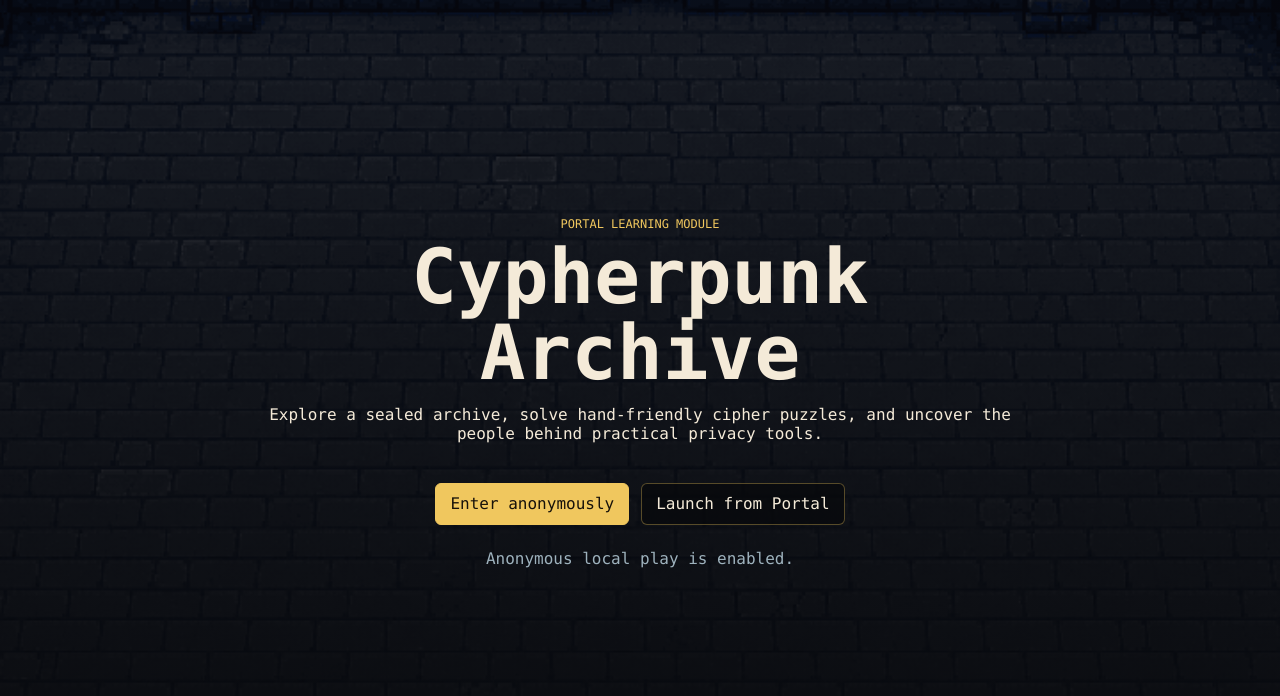
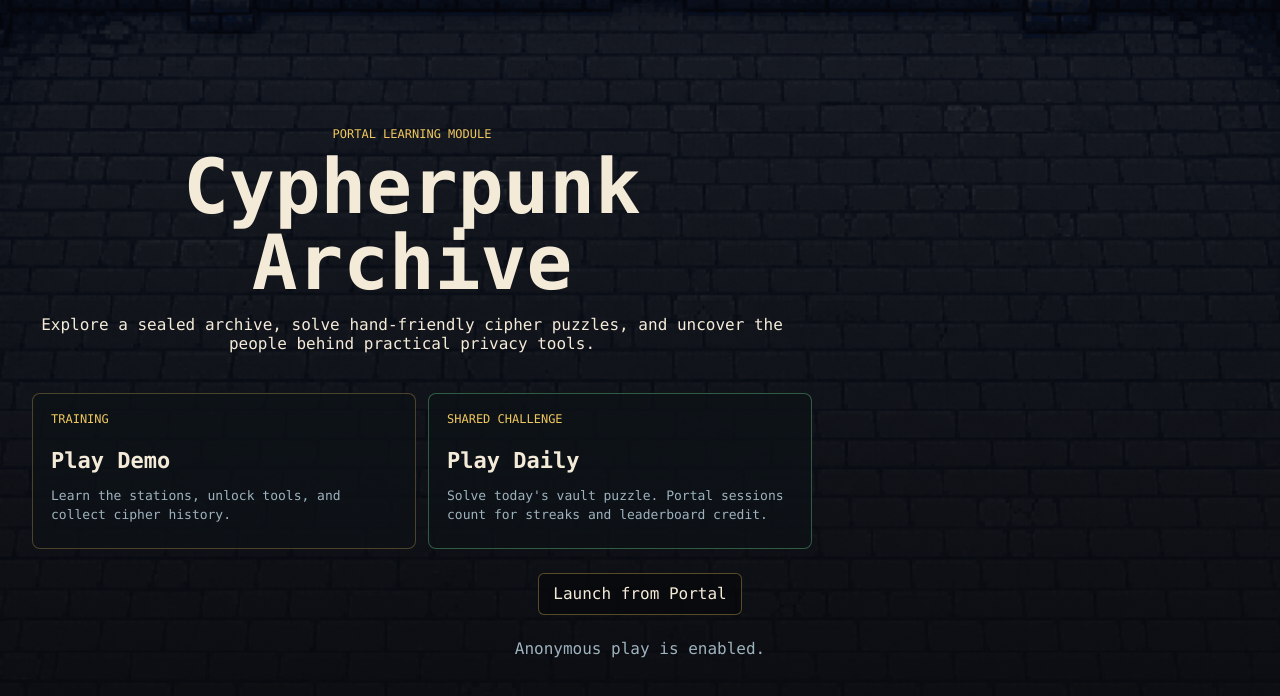
Before and after one commit to raid-guild/forge-Cypherpunk-Archive, a Next.js app: page / in a window 1280 px wide. Shown: the top 696 px of the page. Built offline with nearby package versions, Linux system fonts and the light colour scheme; no server answers.

Commit message:
Add home page play mode chooser

```diff
--- a/app/globals.css
+++ b/app/globals.css
@@ -62,6 +62,52 @@ button:disabled {
 
 .start-copy {
   max-width: 760px;
+}
+
+.mode-grid {
+  width: min(780px, 100%);
+  display: grid;
+  grid-template-columns: 1fr 1fr;
+  gap: 12px;
+}
+
+.mode-card {
+  display: grid;
+  gap: 9px;
+  min-height: 156px;
+  border: 1px solid rgba(240, 199, 94, 0.28);
+  border-radius: 8px;
+  padding: 18px;
+  background: rgba(13, 18, 24, 0.78);
+  color: var(--ink);
+  text-align: left;
+  text-decoration: none;
+}
+
+.mode-card:hover,
+.mode-card:focus-visible {
+  border-color: rgba(240, 199, 94, 0.74);
+  outline: none;
+}
+
+.mode-card--daily {
+  border-color: rgba(105, 212, 143, 0.38);
+}
+
+.mode-card--daily:hover,
+.mode-card--daily:focus-visible {
+  border-color: rgba(105, 212, 143, 0.74);
+}
+
+.mode-card strong {
+  color: var(--ink);
+  font-size: 22px;
+}
+
+.mode-card small {
+  color: var(--muted);
+  font-size: 13px;
+  line-height: 1.45;
 }
 
 .eyebrow {
@@ -1072,6 +1118,10 @@ code {
     flex-direction: column;
   }
 
+  .mode-grid {
+    grid-template-columns: 1fr;
+  }
+
   .hud-panel {
     min-width: 0;
     text-align: left;
--- a/app/page.tsx
+++ b/app/page.tsx
@@ -12,23 +12,31 @@ export default async function StartPage() {
         <p className="eyebrow">Portal learning module</p>
         <h1>Cypherpunk Archive</h1>
         <p>
-          Explore a sealed archive, solve hand-friendly cipher puzzles, and uncover the people
-          behind practical privacy tools.
+          Explore a sealed archive, solve hand-friendly cipher puzzles, and uncover the people behind practical privacy
+          tools.
         </p>
       </section>
 
-      <section className="start-actions" aria-label="Launch options">
-        <Link className="button button--primary" href="/archive">
-          Enter anonymously
+      <section className="mode-grid" aria-label="Play options">
+        <Link className="mode-card" href="/archive">
+          <span className="eyebrow">Training</span>
+          <strong>Play Demo</strong>
+          <small>Learn the stations, unlock tools, and collect cipher history.</small>
         </Link>
+        <Link className="mode-card mode-card--daily" href="/daily">
+          <span className="eyebrow">Shared challenge</span>
+          <strong>Play Daily</strong>
+          <small>Solve today's vault puzzle. Portal sessions count for streaks and leaderboard credit.</small>
+        </Link>
+      </section>
+
+      <section className="start-actions" aria-label="Portal options">
         <a className="button" href={portalModulesUrl()}>
           Launch from Portal
         </a>
       </section>
 
-      <p className="muted">
-        {session.authenticated ? `Portal session: ${session.handle}` : "Anonymous local play is enabled."}
-      </p>
+      <p className="muted">{session.authenticated ? `Signed in: ${session.handle}` : "Anonymous play is enabled."}</p>
     </main>
   );
 }
```
